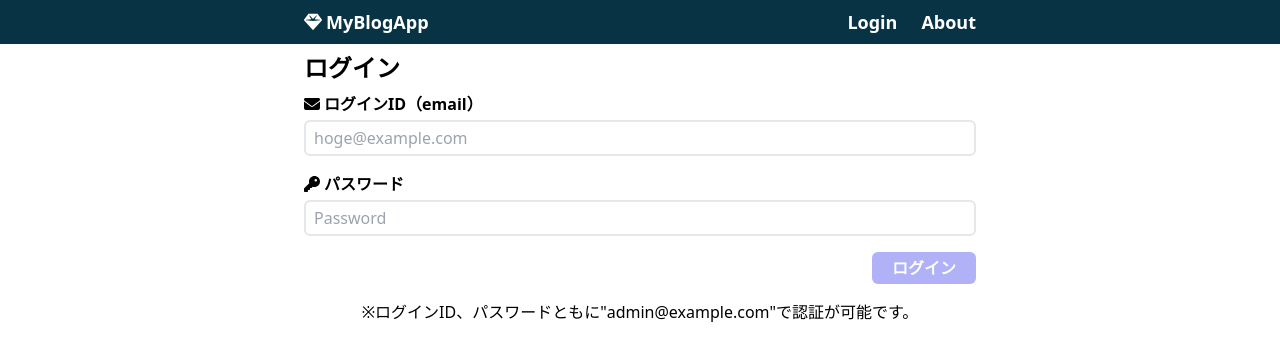
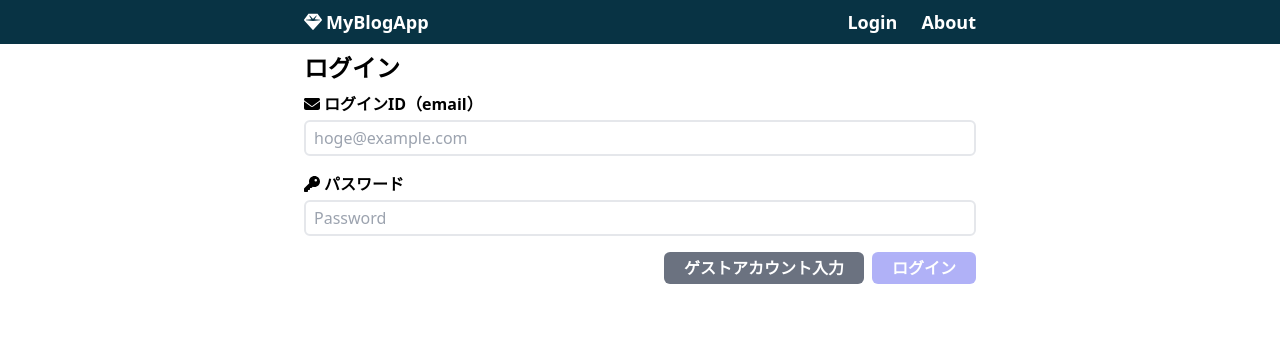
Before and after one commit to megumegu256/next-blog-app, a Next.js app: page /login in a window 1280 px wide. Shown: the top 360 px of the page. Built offline with nearby package versions, Linux system fonts and the light colour scheme; no server answers.

Commit message:
update README.md, page.tsx and page.tsx

```diff
--- a/src/app/about/page.tsx
+++ b/src/app/about/page.tsx
@@ -14,23 +14,19 @@ const Page: React.FC = () => {
         )}
       >
         <Image
-          src="/images/avatar.png"
+          src="/apple-icon.png"
           alt="Example Image"
           width={350}
           height={0} // Auto height (アスペクト比を保持)
           priority
-          className="rounded-full border-4 border-slate-500 p-1.5"
+          className=" border-4 border-slate-500 p-1.5"
         />
       </div>
 
       <div className="space-y-3">
         <div className="md:flex md:justify-center">
           <div className="font-bold md:w-1/6 md:text-center">名 前</div>
-          <div className="md:w-5/6">寝屋川 タヌキ</div>
-        </div>
-        <div className="md:flex md:justify-center">
-          <div className="font-bold md:w-1/6 md:text-center">連絡先</div>
-          <div className="md:w-5/6">tanuki.neyagawa@example.com</div>
+          <div className="md:w-5/6">富永 恵</div>
         </div>
         <div className="md:flex md:justify-center">
           <div className="font-bold md:w-1/6 md:text-center">
@@ -38,17 +34,13 @@ const Page: React.FC = () => {
           </div>
           <div className="md:w-5/6">
             <a
-              href="https://google.com"
+              href="https://megumegu256.github.io/portfolio/portfolio.html"
               className="mr-1 text-blue-500 underline"
             >
-              タヌキ&apos;s Portfolio
+              Megu&apos;s Portfolio
             </a>
             (GitHub Pages)
           </div>
-        </div>
-        <div className="md:flex md:justify-center">
-          <div className="font-bold md:w-1/6 md:text-center">自己紹介</div>
-          <div className="md:w-5/6">寝屋川 タヌキ</div>
         </div>
       </div>
     </main>
--- a/src/app/login/page.tsx
+++ b/src/app/login/page.tsx
@@ -54,6 +54,11 @@ const Page: React.FC = () => {
     }
   };
 
+  const handleGuestLogin = () => {
+    setEmail("admin@example.com");
+    setPassword("admin@example.com");
+  };
+
   return (
     <main>
       <div className="mb-2 text-2xl font-bold">ログイン</div>
@@ -97,7 +102,17 @@ const Page: React.FC = () => {
           />
         </div>
 
-        <div className="flex justify-end">
+        <div className="flex justify-end space-x-2">
+          <button
+            type="button"
+            className={twMerge(
+              "rounded-md px-5 py-1 font-bold",
+              "bg-gray-500 text-white hover:bg-gray-600"
+            )}
+            onClick={handleGuestLogin}
+          >
+            ゲストアカウント入力
+          </button>
           <button
             type="submit"
             className={twMerge(
@@ -115,10 +130,6 @@ const Page: React.FC = () => {
             ログイン
           </button>
         </div>
-
-        <div className="text-center">
-          ※ログインID、パスワードともに&quot;admin@example.com&quot;で認証が可能です。
-        </div>
       </form>
     </main>
   );
```
Also changed, not shown: 1 other file (tests, documents, lock files or other folders).
